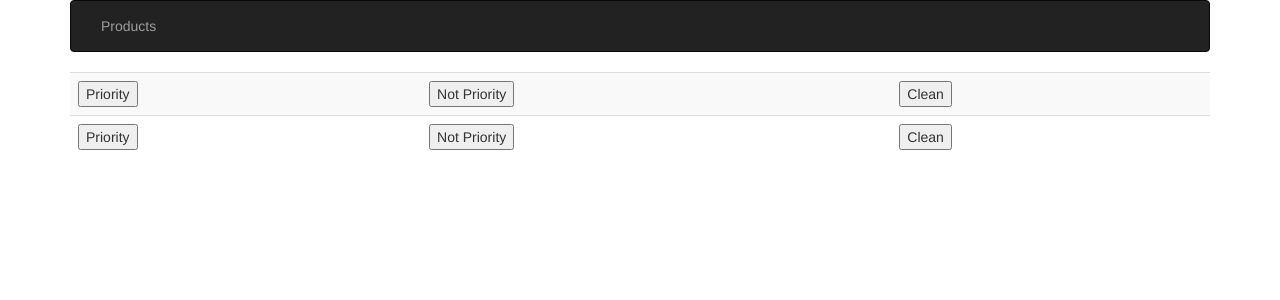
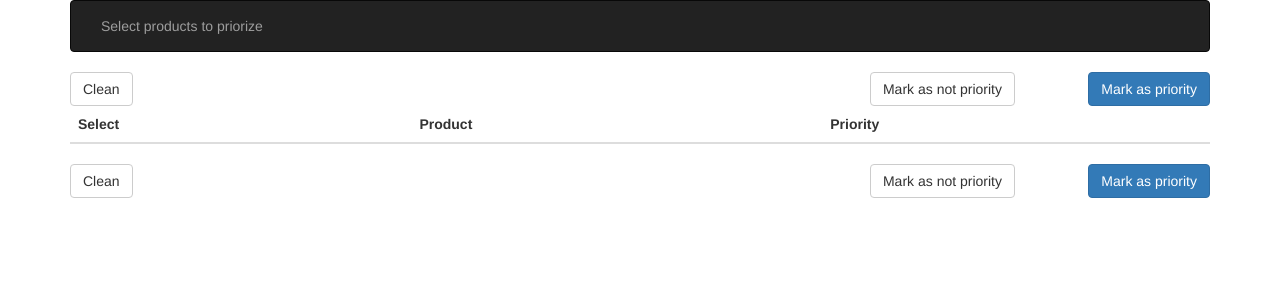
Before and after one commit to maribedran/products-priority, a Django app: page / in a window 1280 px wide. Shown: the top 300 px of the page. Run offline with Django 3.2, Linux system fonts and the light colour scheme; data that the repository does not hold is empty; some libraries are stand-ins or nearby versions.

Commit message:
Style changes to list products page

```diff
--- a/project/src/web_app/static/js/products_app.js
+++ b/project/src/web_app/static/js/products_app.js
@@ -44,11 +44,13 @@ productsApp.controller('productsCtrl', function ($scope, $http) {
   page.clean_update = function(){
     page.update_ids = [];
   }
+
   page.check_update = function(product){
     var index = page.update_ids.indexOf(product.id)
       if (index === -1) return false
     return true;
   }
+
   page.toggle_priority = function(product){
     var new_priority = !product.priority
     page.update_product(product, {priority: new_priority})
@@ -59,6 +61,7 @@ productsApp.controller('productsCtrl', function ($scope, $http) {
     $http.post('http://localhost:8000/api/update-product/' + product.id + '/', data).success(function(data) {
       product.priority = data.priority
       page.set_loading(false);
+      page.clean_update();
     });
   }
 
@@ -68,6 +71,7 @@ productsApp.controller('productsCtrl', function ($scope, $http) {
     $http.post('http://localhost:8000/api/update-many/', data).success(function(data) {
       page.get_products();
       page.set_loading(false);
+      page.clean_update();
     });
   }
 
--- a/project/src/web_app/templates/web_app/products.html
+++ b/project/src/web_app/templates/web_app/products.html
@@ -7,29 +7,48 @@
     <nav class="navbar navbar-inverse">
       <div class="container-fluid">
         <div class="navbar-header">
-            <a class="navbar-text" href="/">Products</a>
+          <a class="navbar-text" href="/">Select products to priorize</a>
         </div>
       </div>
     </nav>
-        <table ng-controller="productsCtrl" class="table table-striped" ng-init="page.get_products()">
-		  <tr>
-			  <td><button ng-click="page.bulk_update(true)" >Priority</button></td>
-			  <td><button ng-click="page.bulk_update(false)">Not Priority</button></td>
-			  <td><button ng_click="page.clean_update()">Clean</button></td>
-		  </tr>
+    <div ng-controller="productsCtrl" ng-init="page.get_products()">
+      <div class="row">
+        <div class="col-xs-8">
+          <button ng_click="page.clean_update()" class="btn btn-default">Clean</button>
+        </div>
+        <div class="col-xs-2">
+          <button ng-click="page.bulk_update(false)" class="btn btn-default pull-right">Mark as not priority</button>
+        </div>
+        <div class="col-xs-2">
+          <button ng-click="page.bulk_update(true)" class="btn btn-primary pull-right">Mark as priority</button>
+        </div>
+      </div>
+      <table class="table table-striped">
+        <thead class="thead-default">
+          <th>Select</th>
+          <th>Product</th>
+          <th>Priority</th>
+        </thead>
         <tr ng-repeat="product in page.products | orderBy: '-priority'">
+          <td><input type="checkbox" ng-click="page.toggle_mark_update(product)" ng-checked="page.check_update(product)"></td>
           <td>{{ product.name }}</td>
-			<td><input type="checkbox" ng-click="page.toggle_mark_update(product)" ng-checked="page.check_update(product)"></td>
           <td>
-				<span class="glyphicon" ng-click="page.toggle_priority(product)" ng-class="{'glyphicon-remove': !!product.priority, 'glyphicon-ok': !product.priority}"</span>
+            <span class="glyphicon" ng-click="page.toggle_priority(product)" ng-class="{'glyphicon-remove': !product.priority, 'glyphicon-ok': !!product.priority}"</span>
           </td>
         </tr>
-		  <tr>
-			  <td><button ng-click="page.bulk_update(true)" >Priority</button></td>
-			  <td><button ng-click="page.bulk_update(false)">Not Priority</button></td>
-			  <td><button ng_click="page.clean_update()">Clean</button></td>
-		  </tr>
       </table>
+      <div class="row">
+        <div class="col-xs-8">
+          <button ng_click="page.clean_update()" class="btn btn-default">Clean</button>
+        </div>
+        <div class="col-xs-2">
+          <button ng-click="page.bulk_update(false)" class="btn btn-default pull-right">Mark as not priority</button>
+        </div>
+        <div class="col-xs-2">
+          <button ng-click="page.bulk_update(true)" class="btn btn-primary pull-right">Mark as priority</button>
+        </div>
+      </div>
+    </div>
   </div>
 {% endverbatim %}
 <script src="{% static 'js/products_app.js' %}"></script>
```
Lines whose indentation alone changed are shown as unchanged.
